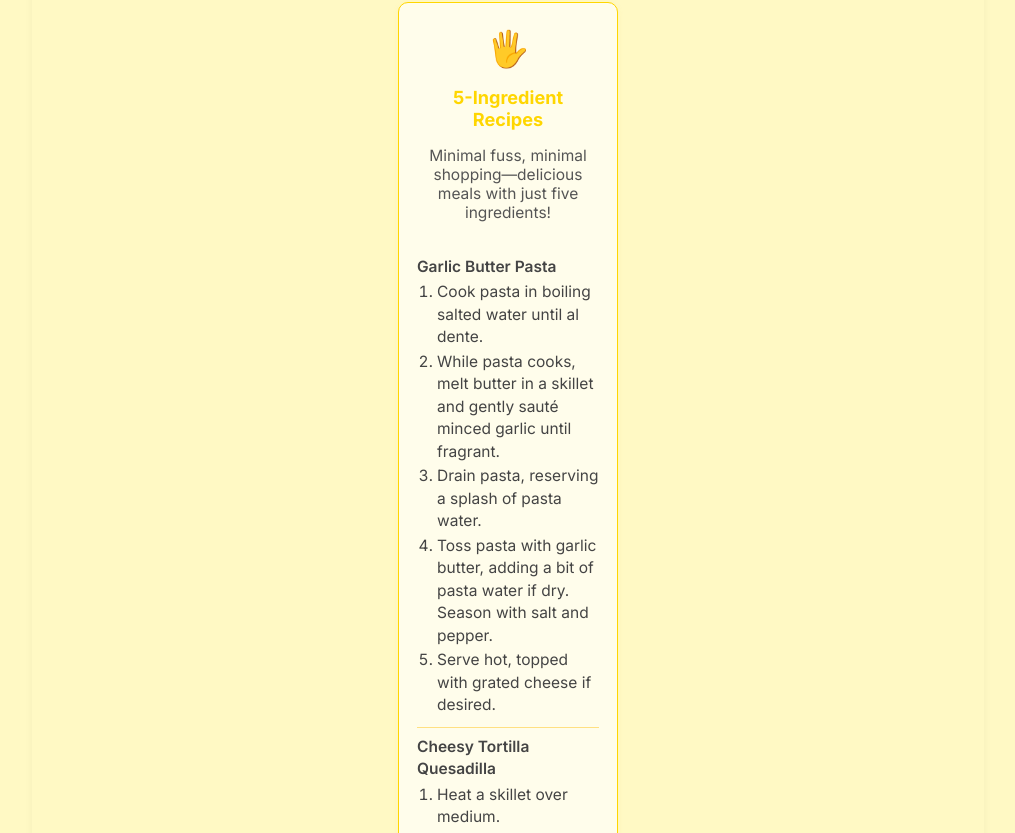
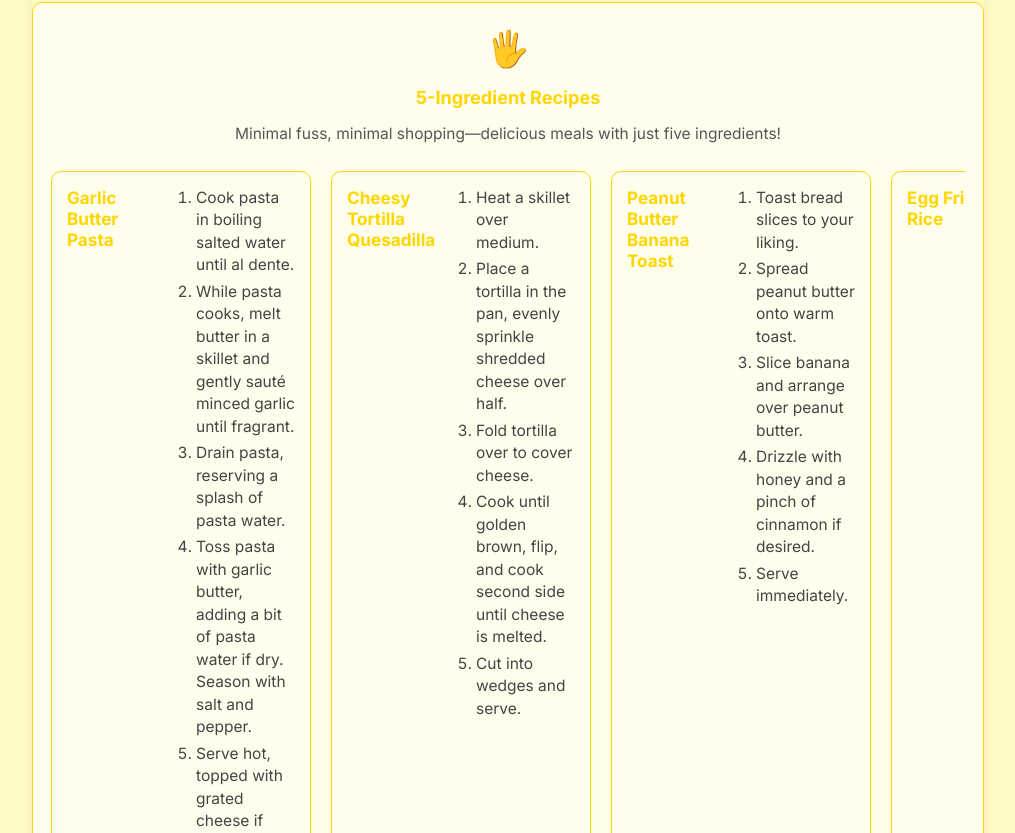
Before and after one commit to Workflow-Manager-admin/easybite-budget-friendly-recipes-for-beginners-15511-34a97e78, a React (Create React App) app in the folder easybite_budget_recipes/: page / in a window 1280 px wide. Shown: the part 667-1500 px from the top of the page, without its empty margins (132-1147 px from the left). Built offline with nearby package versions, Linux system fonts and the light colour scheme; the HTML template or start-up script is replaced by a standard one.

Commit message:
Auto-commit: Changes as of 2025-05-30T19:36:25.563996+00:00

```diff
--- a/easybite_budget_recipes/src/App.js
+++ b/easybite_budget_recipes/src/App.js
@@ -523,8 +523,12 @@ function App() {
 
 /**
  * Reusable Card for Recipe Categories.
+ *
+ * Refactored: Shows recipes in a horizontal grid/scroll row with each recipe as a horizontal card,
+ * with ingredients/title at left and step-by-step on the right (side-by-side), minimizing vertical whitespace.
  */
 function CategoryCard({ icon, title, description, accentColor, bgColor, recipes }) {
+  // Helper: for visual horizontal list
   return (
     <div style={{
       flex: '1 1 180px',
@@ -538,8 +542,8 @@ function CategoryCard({ icon, title, description, accentColor, bgColor, recipes
       flexDirection: 'column',
       gap: 10,
       border: `1.5px solid ${accentColor}`,
-      maxWidth: 220,
-      marginBottom: 10
+      marginBottom: 10,
+      maxWidth: '100%',
     }}>
       <span style={{ fontSize: '2.2rem', marginBottom: 6 }}>
         {icon}
@@ -549,41 +553,106 @@ function CategoryCard({ icon, title, description, accentColor, bgColor, recipes
       </div>
       <div style={{ color: '#555', fontSize: '0.97rem', fontWeight: 400 }}>{description}</div>
       {Array.isArray(recipes) && (
-        <ul style={{
-          margin: '16px 0 0 0',
-          padding: 0,
-          listStyle: 'none',
-          textAlign: 'left',
-          fontSize: '0.97rem',
-          color: '#444',
-          lineHeight: 1.45,
-          fontWeight: 400
-        }}>
+        <div
+          style={{
+            width: '100%',
+            marginTop: 18,
+            display: 'flex',
+            flexDirection: 'row',
+            gap: '20px',
+            overflowX: 'auto',
+            paddingBottom: 8,
+            justifyContent: 'flex-start',
+            alignItems: 'stretch',
+            // Scrollbar styling for horizontal
+            scrollbarWidth: 'thin',
+          }}
+        >
           {recipes.map((r, idx) =>
             typeof r === "string" ? (
-              <li key={idx}
+              <div
+                key={idx}
                 style={{
-                  padding: '1px 0',
-                  borderBottom: idx !== recipes.length - 1 ? '1px solid #ffe082' : 'none'
-                }}
-              >{r}</li>
-            ) : (
-              <li key={idx}
-                style={{
-                  padding: '8px 0',
-                  borderBottom: idx !== recipes.length - 1 ? '1px solid #ffe082' : 'none'
+                  minWidth: 200,
+                  padding: '10px 12px',
+                  background: '#FFFDEB',
+                  borderRadius: 10,
+                  border: `1px solid ${accentColor}`,
+                  display: 'flex',
+                  flexDirection: 'column',
+                  justifyContent: 'center',
+                  alignItems: 'flex-start',
+                  boxShadow: "0 1px 5px rgba(200,170,10,0.07)",
                 }}
               >
-                <div style={{ fontWeight: 600, marginBottom: 3 }}>{r.name}</div>
-                <ol style={{ paddingLeft: "20px", margin: 0 }}>
+                <div style={{ fontWeight: 600 }}>{r}</div>
+              </div>
+            ) : (
+              <div
+                key={idx}
+                style={{
+                  minWidth: 260,
+                  maxWidth: 340,
+                  background: '#FFFDEB',
+                  border: `1.5px solid ${accentColor}`,
+                  borderRadius: 10,
+                  boxShadow: '0 1px 8px #ffe08222',
+                  padding: '15px 15px 14px 15px',
+                  display: 'flex',
+                  flexDirection: 'row',
+                  alignItems: 'flex-start',
+                  gap: '13px',
+                  marginBottom: 0,
+                }}
+              >
+                {/* Left: Title/Ingredients (if present) */}
+                <div style={{
+                  flex: 1,
+                  minWidth: 88,
+                  textAlign: 'left',
+                  marginRight: 10,
+                }}>
+                  <div style={{
+                    fontWeight: 700,
+                    color: accentColor,
+                    fontSize: '1.07rem',
+                    marginBottom: 4,
+                    letterSpacing: 0,
+                  }}>{r.name}</div>
+                  {/* Potential place for ingredients if added later */}
+                </div>
+                {/* Right: Steps, numbered horizontally if space allows, else stacked */}
+                <ol
+                  style={{
+                    flex: 2,
+                    margin: 0,
+                    padding: '0 0 0 18px',
+                    listStyle: 'decimal',
+                    fontSize: '0.97rem',
+                    color: '#444',
+                    lineHeight: 1.45,
+                    fontWeight: 400,
+                  }}
+                >
                   {(r.steps || []).map((step, sidx) => (
-                    <li key={sidx} style={{ marginBottom: 2 }}>{step}</li>
+                    <li
+                      key={sidx}
+                      style={{
+                        marginBottom: 4,
+                        whiteSpace: 'normal',
+                        textAlign: 'left',
+                        // Responsive: side-by-side for short steps, stacked for longer
+                        width: '100%'
+                      }}
+                    >
+                      {step}
+                    </li>
                   ))}
                 </ol>
-              </li>
+              </div>
             )
           )}
-        </ul>
+        </div>
       )}
     </div>
   );
```
Also changed, not shown: 2 other files (tests, documents, lock files or other folders).
